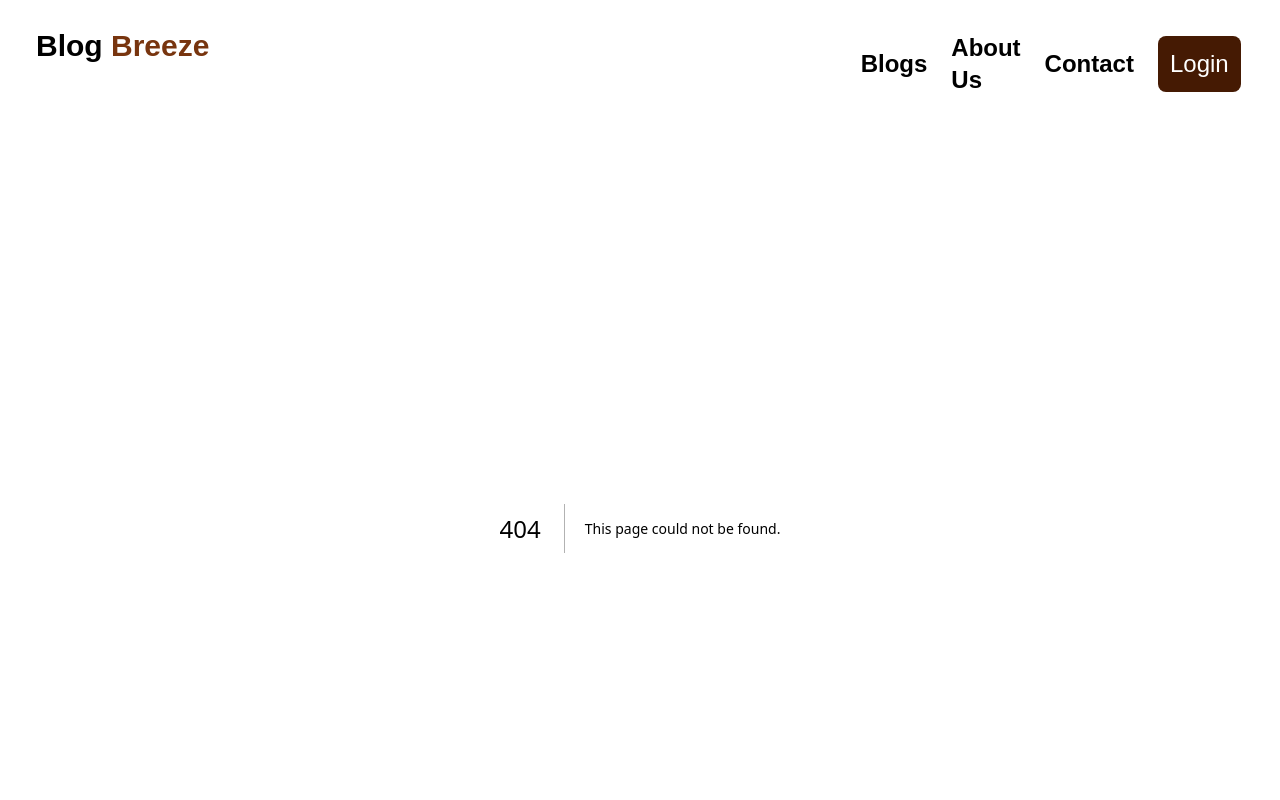
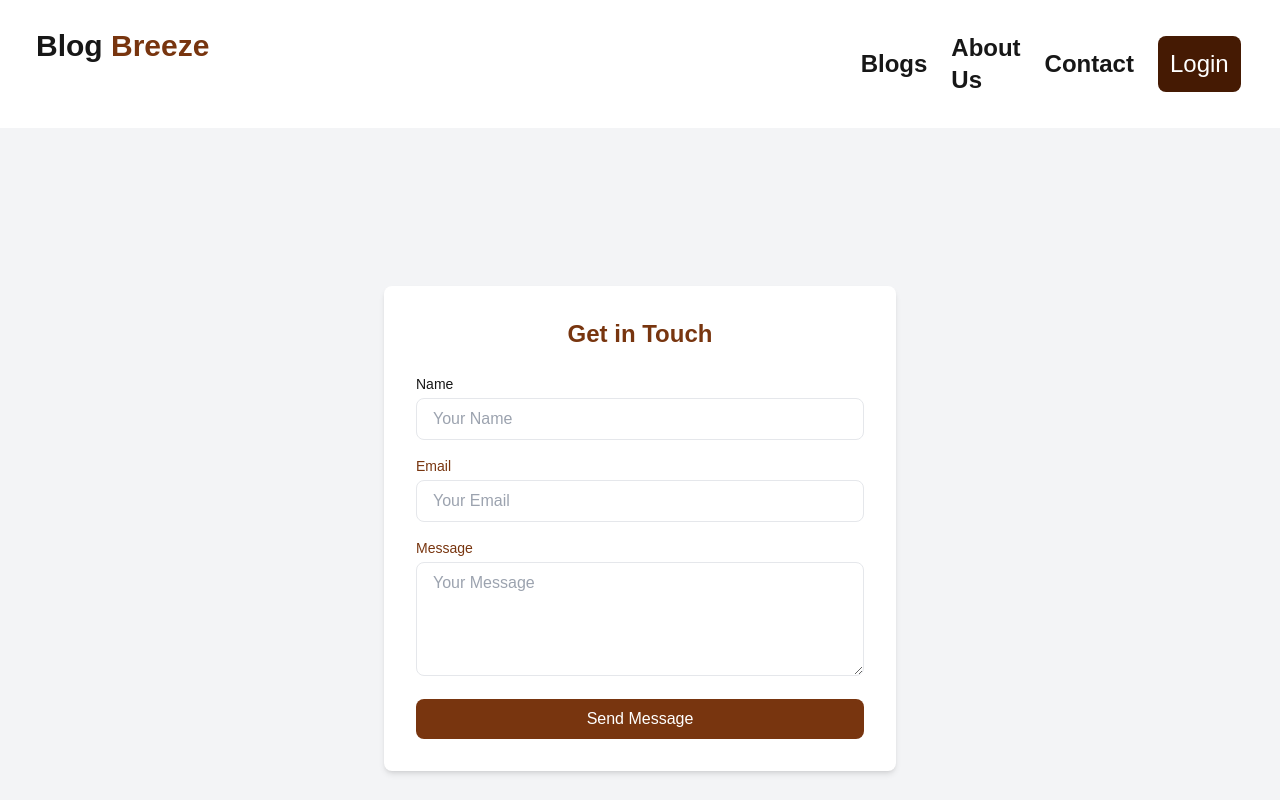
Before and after one commit to Adilfareed/Blogging_Frontend, a Next.js app: page /contact in a window 1280 px wide. Before the commit this address had no page. Shown: the top 800 px of the page. Built offline with nearby package versions, Linux system fonts and the light colour scheme.

Commit message:
created contact and about page

```diff
--- a/src/app/about/page.jsx
+++ b/src/app/about/page.jsx
@@ -6,24 +6,24 @@ const About = () => {
       <div className="max-w-screen-xl mx-auto px-4 sm:px-6 lg:px-8">
         <div className="bg-white shadow-lg rounded-lg overflow-hidden">
           <div className="p-6 text-center">
-            <h1 className="text-4xl font-bold text-gray-800 mb-4">
+            <h1 className="text-4xl font-bold text-amber-900  mb-4">
               Welcome to Blog Breeze
             </h1>
             <p className="text-lg text-gray-600 mb-6">
               Your one-stop destination for exploring, sharing, and staying updated on a world of ideas, stories, and inspiration.
             </p>
-            <img
+            {/* <img
               src="/about-blogging.jpg"
               alt="Blogging"
               className="w-full h-80 object-cover rounded mb-6"
-            />
-            <h2 className="text-3xl font-bold text-gray-800 mb-4">
+            /> */}
+            <h2 className="text-3xl font-bold text-amber-900  mb-4">
               Our Mission
             </h2>
             <p className="text-gray-600 mb-6">
               At Blog Breeze, our mission is to provide a platform that empowers writers, creators, and readers alike. We aim to connect people through shared knowledge and personal experiences, fostering a global community where ideas thrive.
             </p>
-            <h2 className="text-3xl font-bold text-gray-800 mb-4">
+            <h2 className="text-3xl font-bold text-amber-900  mb-4">
               Why Blog Breeze?
             </h2>
             <ul className="text-left text-gray-600 space-y-4 mb-6">
@@ -33,7 +33,7 @@ const About = () => {
               <li>✅ Regular updates and trending topics to keep you informed.</li>
               <li>✅ Built with passion to celebrate the art of storytelling.</li>
             </ul>
-            <h2 className="text-3xl font-bold text-gray-800 mb-4">
+            <h2 className="text-3xl font-bold text-amber-900  mb-4">
               Join Us on the Journey
             </h2>
             <p className="text-gray-600 mb-6">
--- a/src/app/components/Navebar.jsx
+++ b/src/app/components/Navebar.jsx
@@ -7,8 +7,11 @@ const Navbar = () => {
     <nav className=" lg:grid grid-cols-3  px-6 py-4 hidden ">
 
       <div className='col-span-2'>
+      <Link href="/">
         <h1 className='font-bold text-3xl p-3 '>Blog <span className='text-amber-900 '>Breeze</span></h1>
+        </Link>
       </div>
+
       <div>
       <ul className="flex space-x-6 p-4 justify-center items-center text-2xl ">
         <li className='font-semibold hover:text-amber-900'>
--- /dev/null
+++ b/src/app/contact/page.jsx
@@ -0,0 +1,57 @@
+import React from 'react';
+
+const Contact = () => {
+  return (
+    <div className="min-h-screen bg-gray-100 flex items-center justify-center">
+      <div className="bg-white shadow-md rounded-lg p-8 max-w-lg w-full">
+        <h2 className="text-2xl font-bold text-amber-900  mb-6 text-center">Get in Touch</h2>
+        <form className="space-y-4">
+          <div>
+            <label className="block text-sm font-medium amber-900 " htmlFor="name">
+              Name
+            </label>
+            <input
+              type="text"
+              id="name"
+              placeholder="Your Name"
+              className="w-full mt-1 px-4 py-2 border rounded-lg focus:outline-none focus:ring-2 focus:ring-blue-500"
+              required
+            />
+          </div>
+          <div>
+            <label className="block text-sm font-medium text-amber-900 " htmlFor="email">
+              Email
+            </label>
+            <input
+              type="email"
+              id="email"
+              placeholder="Your Email"
+              className="w-full mt-1 px-4 py-2 border rounded-lg focus:outline-none focus:ring-2 focus:amber-900 "
+              required
+            />
+          </div>
+          <div>
+            <label className="block text-sm font-medium text-amber-900 " htmlFor="message">
+              Message
+            </label>
+            <textarea
+              id="message"
+              rows="4"
+              placeholder="Your Message"
+              className="w-full mt-1 px-4 py-2 border rounded-lg focus:outline-none focus:ring-2 focus:amber-900 "
+              required
+            ></textarea>
+          </div>
+          <button
+            type="submit"
+            className="w-full bg-amber-900  text-white py-2 px-4 rounded-lg  transition duration-200"
+          >
+            Send Message
+          </button>
+        </form>
+      </div>
+    </div>
+  );
+};
+
+export default Contact;
--- a/src/app/layout.js
+++ b/src/app/layout.js
@@ -15,7 +15,7 @@ const geistMono = Geist_Mono({
 });
 
 export const metadata = {
-  title: "Create Next App",
+  title: "Blog Breeze",
   description: "Generated by create next app",
 };
 
```
